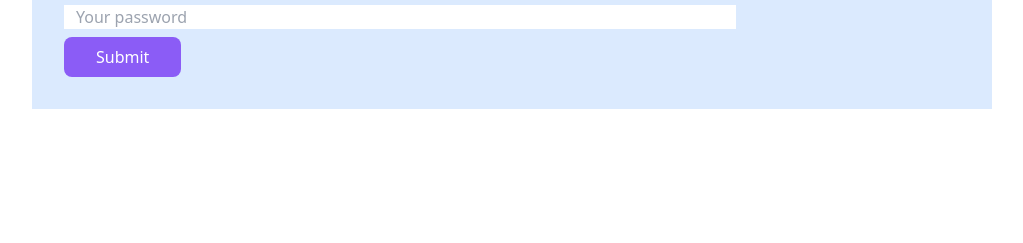
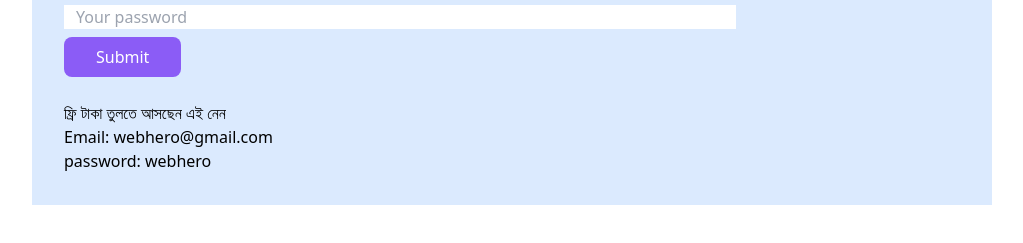
Before and after one commit to atiq100/my-bank, a plain HTML site: page index.html in a window 1280 px wide. Shown: the part 231-474 px from the top of the page, without its empty margins (128-1151 px from the left). Drawn offline with nearby package versions, Linux system fonts and the light colour scheme.

Commit message:
email and password add

```diff
--- a/index.html
+++ b/index.html
@@ -19,6 +19,11 @@
             <input class="w-9/12 block mb-2 px-3 focus:outline-violet-400" type="email" name="" id="user-email" placeholder="Your Email">
             <input class="w-9/12 block mb-2 px-3 focus:outline-violet-400" type="password" name="" id="user-password" placeholder="Your password">
             <button id="btn-submit" class=" px-8 py-2 text-white font-medium rounded-lg bg-violet-500 hover:bg-violet-600">Submit</button>
+        </div><br>
+        <div>
+            <h3>ফ্রি টাকা তুলতে আসছেন এই নেন</h3>
+            <p>Email: webhero@gmail.com</p>
+            <p>password: webhero</p>
         </div>
     </section>
    </main>
```
